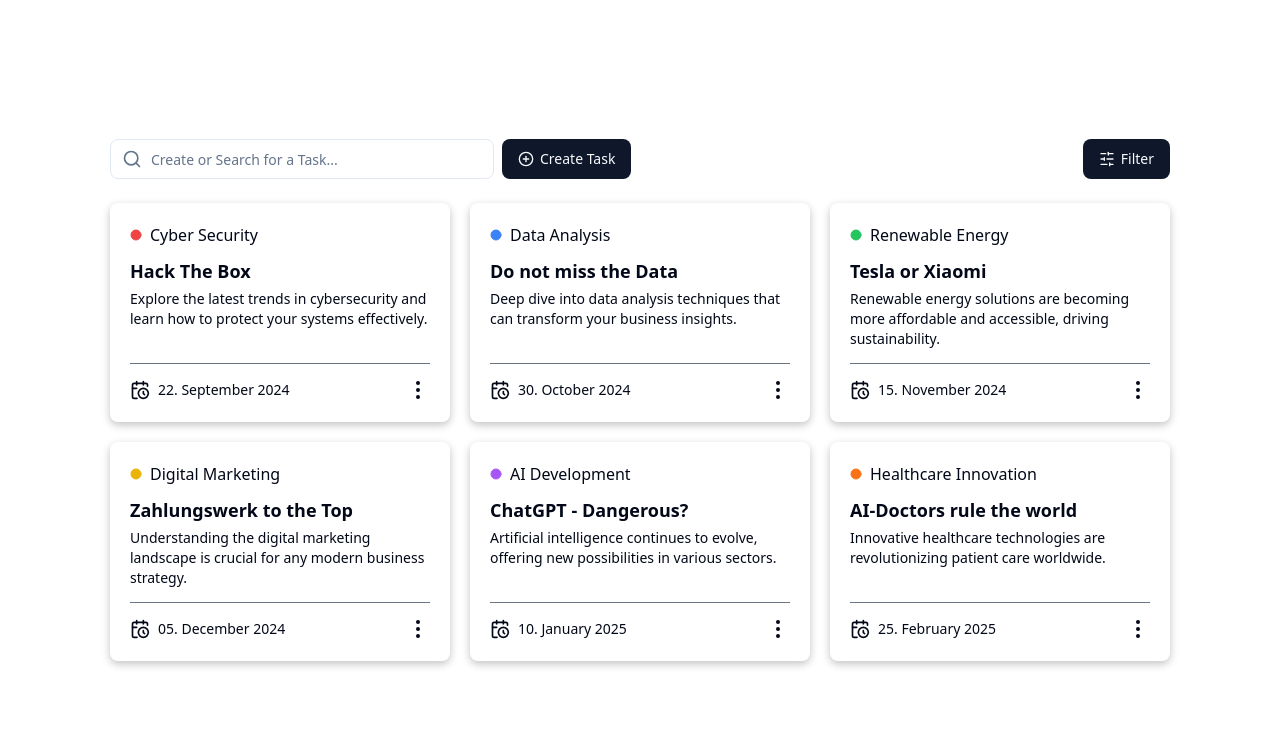
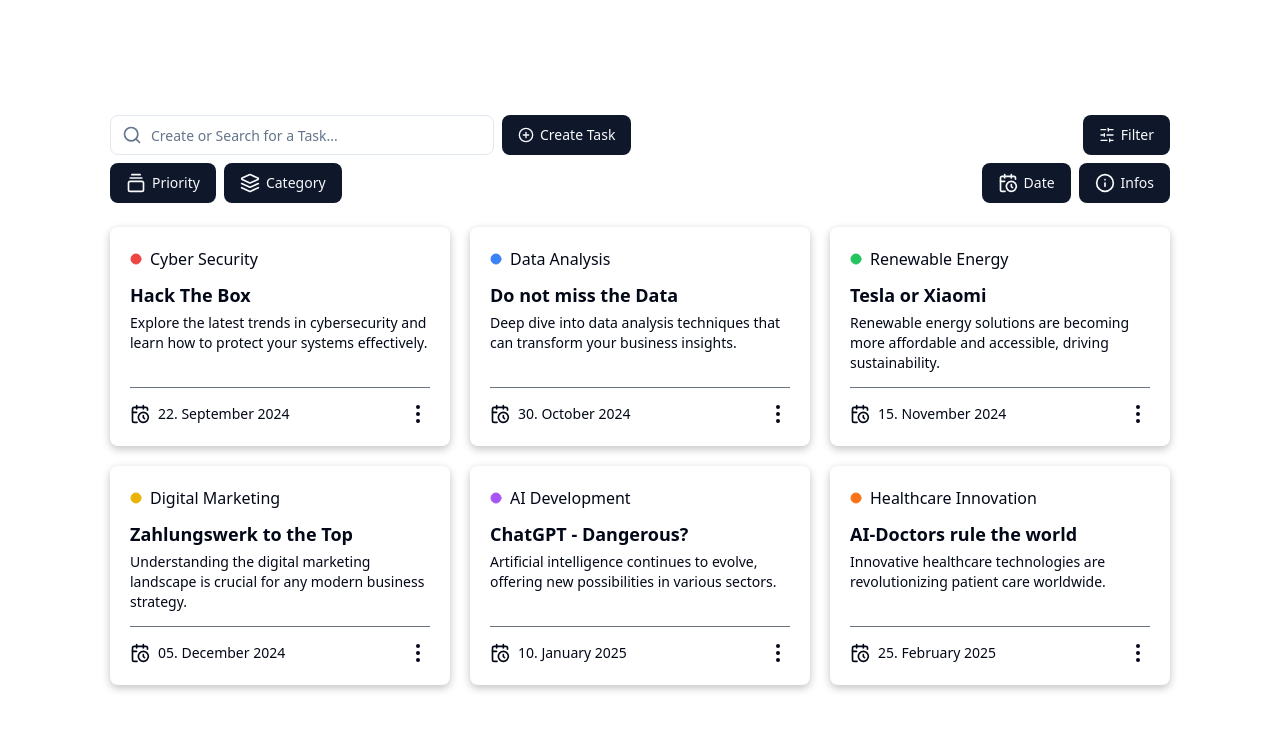
Before and after one commit to rezajaber/tasktracker-vue, a Vue app: page / in a window 1280 px wide. Shown: the top 730 px of the page. Built offline with nearby package versions, Linux system fonts and the light colour scheme.

Commit message:
add CardDetails - Layout

```diff
--- /dev/null
+++ b/src/components/CardDetails.vue
@@ -0,0 +1,25 @@
+<script setup lang="ts">
+import { Button } from "@/components/ui/button";
+import { CalendarClock } from "lucide-vue-next";
+import { Info } from "lucide-vue-next";
+import { Layers } from "lucide-vue-next";
+import { GalleryVerticalEnd } from "lucide-vue-next";
+</script>
+
+<template>
+  <div>
+    <div class="flex justify-between">
+      <div class="flex gap-2">
+        <Button type="submit"
+          ><GalleryVerticalEnd class="mr-1.5 w-5" />Priority</Button
+        >
+        <Button type="submit"><Layers class="mr-1.5 w-5" />Category</Button>
+      </div>
+
+      <div class="flex gap-2">
+        <Button type="submit"><CalendarClock class="mr-1.5 w-5" />Date</Button>
+        <Button type="submit"><Info class="mr-1.5 w-5" />Infos</Button>
+      </div>
+    </div>
+  </div>
+</template>
--- a/src/views/HomeView.vue
+++ b/src/views/HomeView.vue
@@ -1,12 +1,16 @@
 <script setup lang="ts">
+import SearchBar from "@/components/SearchBar.vue";
+import CardDetails from "@/components/CardDetails.vue";
 import Card from "@/components/Card.vue";
-import SearchBar from "@/components/SearchBar.vue";
 </script>
 
 <template>
   <div class="flex h-screen items-center justify-center">
     <div class="grid gap-6">
-      <SearchBar />
+      <div class="grid gap-2">
+        <SearchBar />
+        <CardDetails />
+      </div>
       <Card />
     </div>
   </div>
```
